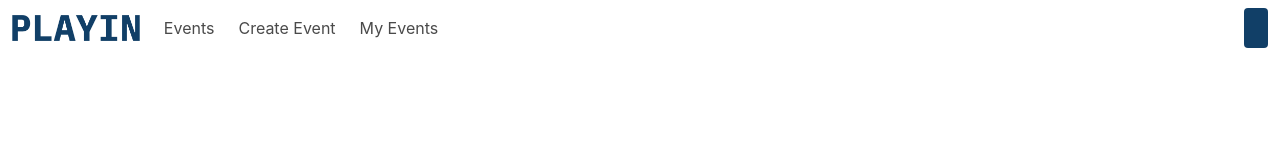
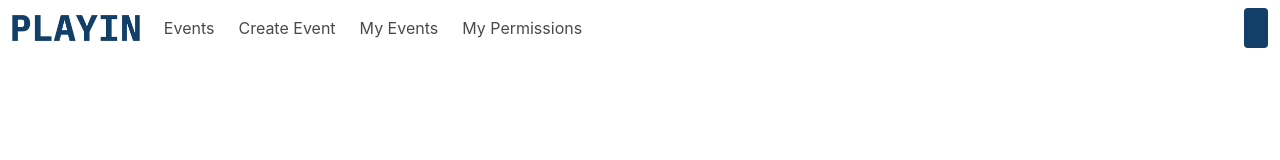
Before and after one commit to Ming-Software/playin-frontend, a React (Vite) app: page /portal in a window 1280 px wide. Shown: the top 160 px of the page. Built offline with nearby package versions, Linux system fonts and the light colour scheme; no server answers.

Commit message:
Top bar My Permissions

```diff
--- a/src/Components/Topbar-Component.tsx
+++ b/src/Components/Topbar-Component.tsx
@@ -52,6 +52,9 @@ export const Topbar = () => {
           <Link to="/portal/myevents" className="navbar-item">
             My Events
           </Link>
+          <Link to="/portal/mypermissions" className="navbar-item">
+            My Permissions
+          </Link>
         </div>
 
         <div className="navbar-end">
```
